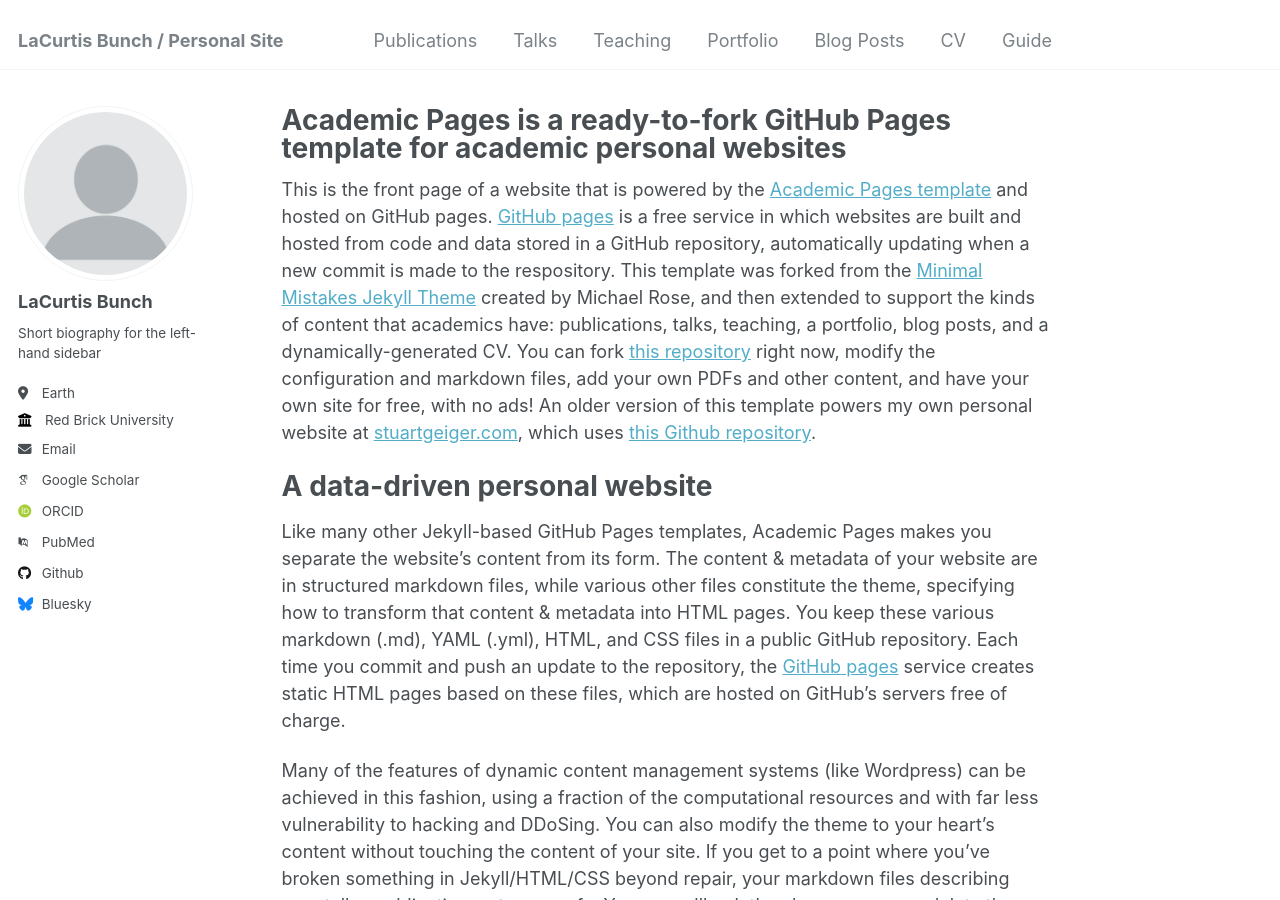
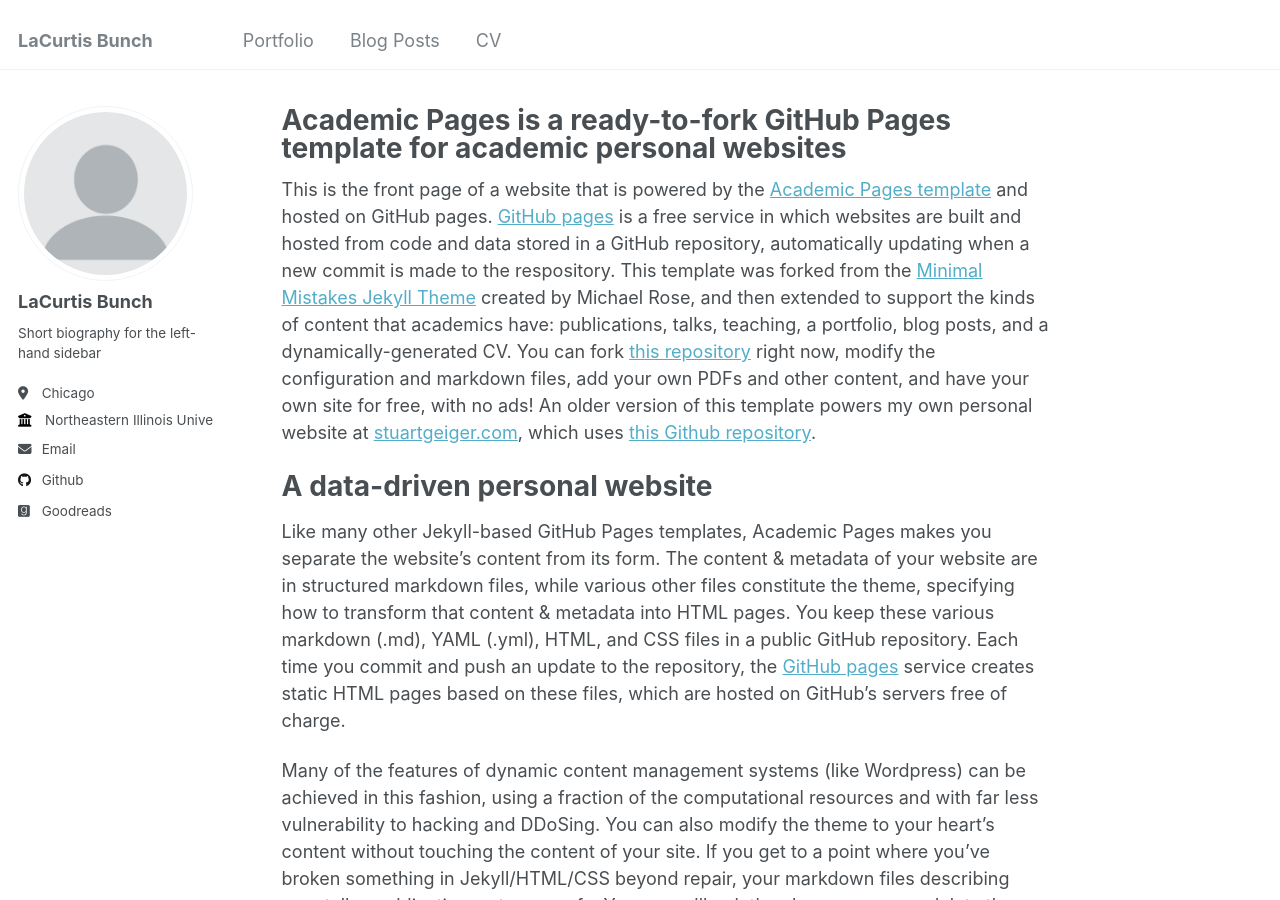
Before and after one commit to LaCurtisBunch/LaCurtisBunch.github.io, a Jekyll site: the page built from _pages/about.md, in a window 1280 px wide and 900 px high. Built offline with Jekyll 4.4.1, drawn with Linux system fonts in a browser that asks for light colours; some web fonts are replaced.

Commit message:
Personalized sidebar and removed items from nav

```diff
--- a/_config.yml
+++ b/_config.yml
@@ -8,13 +8,13 @@
 
 # Basic Site Settings
 locale                   : "en-US"
-title                    : "LaCurtis Bunch / Personal Site"
+title                    : "LaCurtis Bunch"
 title_separator          : "-"
 name                     : &name "LaCurtis Bunch"
-description              : &description "personal description"
+description              : &description "Aspiring Computer Specialist"
 url                      : https://lacurtisbunch.github.io # the base hostname & protocol for your site e.g. "https://mmistakes.github.io"
 baseurl                  : "" # the subpath of your site, e.g. "/blog"
-repository               : "lacurtisbunch/lacurtisbunch.github.io"
+repository               : "lacurtisbunch.github.io"
 
 # Site Author - The following control what appear as part of the author content on the side bar.
 #               If a field is blank the icon and link will not appear, otherwise it will be shown.
@@ -25,18 +25,18 @@ author:
   name             : "LaCurtis Bunch"
   pronouns         : # example: "she/her"
   bio              : "Short biography for the left-hand sidebar"
-  location         : "Earth"
-  employer         : "Red Brick University"
+  location         : "Chicago"
+  employer         : "Northeastern Illinois University"
   uri              : # URL
-  email            : "none@example.org"
+  email            : "bunchlacurtis@gmail.com"
 
   # Academic websites
   arxiv            : # URL - Update with the correct link to your profile
-  googlescholar    : "https://scholar.google.com/citations?user=PS_CX0AAAAAJ"
+  googlescholar    : #"https://scholar.google.com/citations?user=PS_CX0AAAAAJ"
   impactstory      : # URL
-  orcid            : "http://orcid.org/yourorcidurl"
+  orcid            : #"http://orcid.org/yourorcidurl"
   semantic         : # URL
-  pubmed           : "https://www.ncbi.nlm.nih.gov/pubmed/?term=john+snow"
+  pubmed           : #"https://www.ncbi.nlm.nih.gov/pubmed/?term=john+snow"
   researchgate     : # URL
 
   # Repositories and software development
@@ -48,11 +48,11 @@ author:
   stackoverflow    : # User number or user number and name (i.e., use "1" or "1/jeff-atwood")
 
   # Social media
-  bluesky          : "bsky.app" # Replace this with you Bluesky username
+  bluesky          : # "bsky.app" Replace this with you Bluesky username
   facebook         : # Username
   flickr           : # Username
   foursquare       : # Username
-  goodreads        : # Username
+  goodreads        :  curtisbunch
   google_plus      : # Username
   keybase          : # Username
   instagram        : # Username
```
Also changed, not shown: _data/navigation.yml (+8 -8 lines).
